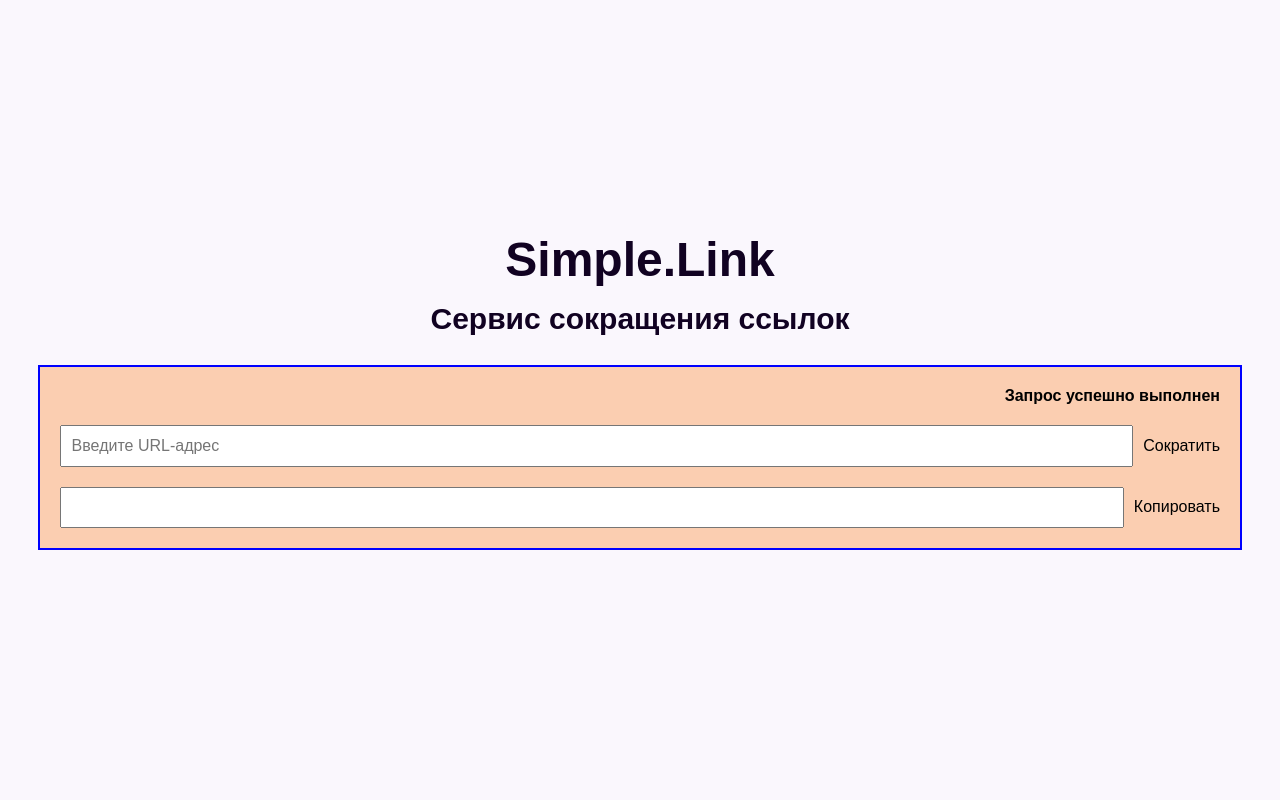
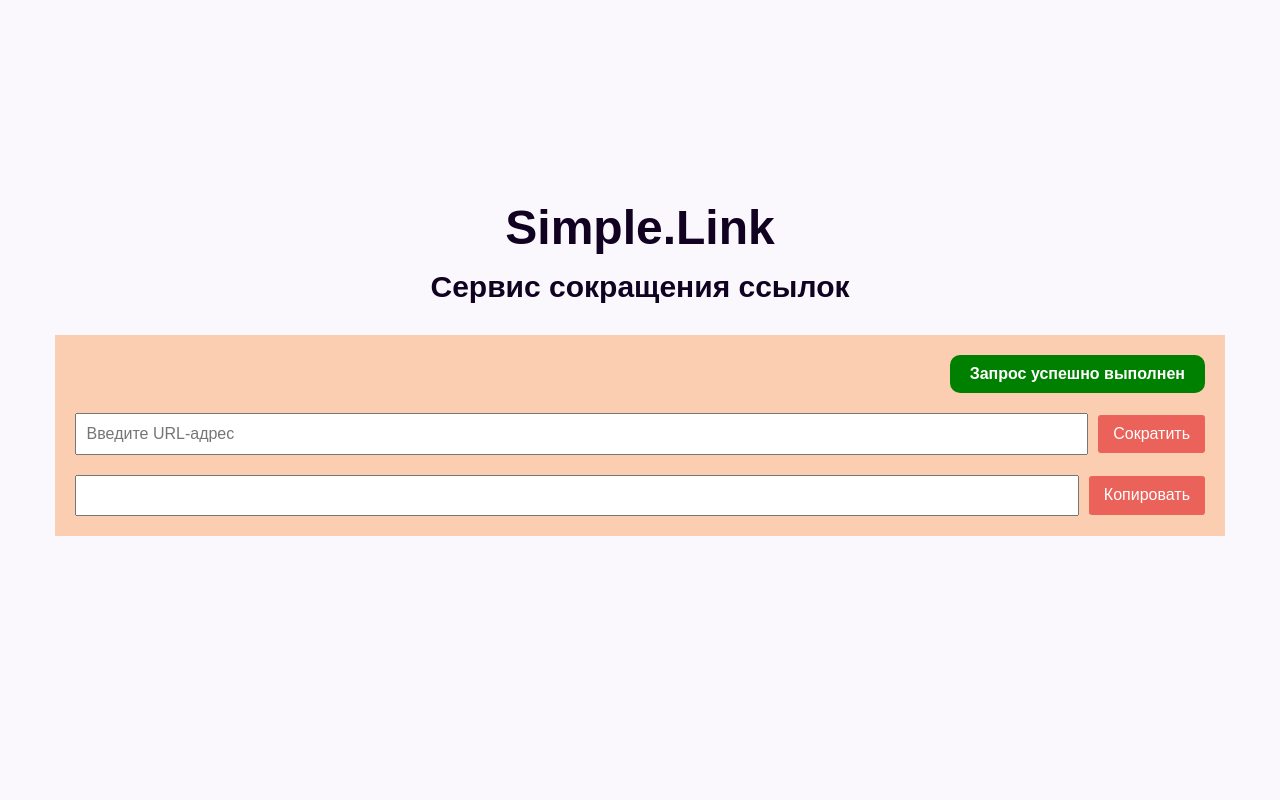
Before and after one commit to a-stec/simple_link, a PHP site: page / in a window 1280 px wide. Run offline with PHP 8.4, Linux system fonts and the light colour scheme.

Commit message:
making edits to the layout

```diff
--- a/assets/css/style.css
+++ b/assets/css/style.css
@@ -9,12 +9,24 @@ html {
 }
 
 body {
-  min-width: 1200px;
+  /* min-width: 1200px; */
   font-family: sans-serif;
   font-weight: 400;
+  font-size: 16px;
 }
 
 /* glob */
+:root {
+  --color_main: #FBCEB1;
+  --color_accent: #e43737b6;
+  --color_focus: #e79b11;
+  --color_hover: #c4464699;
+  --color_active: #c71c1ce8;
+  --color_success: green;
+  --color_error: red;
+}
+
+
 .container {
   max-width: 1200px;
   margin: 0 auto;
@@ -29,16 +41,16 @@ body {
   display: flex;
 }
 
-.btn {
-  padding: 10px 15px;
-  border-radius: 3px;
-}
-
 .btn-reset {
   border: none;
   padding: 0;
   background-color: transparent;
   cursor: pointer;
+}
+
+.btn {
+  padding: 10px 15px;
+  border-radius: 3px;
 }
 
 .input {
@@ -49,18 +61,20 @@ body {
 
 /* body */
 .body {
+  position: relative;
+  min-width: 320px;
+  height: 100vh;
   background-color: #FAF7FD;
 }
 
 .body__wrapper {
-  margin-top: 15%;
-  margin-bottom: 50px;
+  position: relative;
+  top: 25%;
 }
 
 /* header */
 .header {
   margin-bottom: 30px;
-  padding-top: 40px;
   text-align: center;
   /* outline: 2px solid coral; */
 }
@@ -88,16 +102,14 @@ body {
 /* main */
 
 /* short */
-.short__container {
+.short__wrapper {
   flex-direction: column;
   padding: 20px;
-  background-color: #FBCEB1;
-  outline: 2px solid blue;
+  background-color: var(--color_main);
 }
 
 .short__alert {
   align-self: flex-end;
-  margin-bottom: 20px;
 }
 
 .short__print {
@@ -105,9 +117,64 @@ body {
   align-items: center;
 }
 
+.short__btn {
+  color: white;
+  background-color: var(--color_accent);
+}
+
+.short__btn_effects {
+  position: relative;
+  transition: background-color 0.3s ease-in-out;
+}
+
+.short__btn_effects::before {
+  content: "";
+  position: absolute;
+  top: 0;
+  right: 0;
+  bottom: 0;
+  left: 0;
+  outline: 2px solid var(--color_focus);
+  outline-offset: 3px;
+  opacity: 0;
+  transition: opacity 0.3s ease-in-out;
+}
+
+.short__btn_effects:focus::before {
+  opacity: 1;
+}
+
+/* .short__btn_effects:hover {
+  background-color: var(--color_hover);
+}
+
+.short__btn_effects:active {
+  background-color: var(--color_active);
+} */
+
+
+
 /* form */
 .form {
   justify-content: space-between;
   align-items: center;
   margin-bottom: 20px;
 }
+
+/* alert */
+.alert {
+  font-size: initial;
+  margin-bottom: 20px;
+  padding: 10px 20px;
+  border-radius: 10px;
+  max-width: 260px;
+  color: white;
+}
+
+.alert_success {
+  background-color: var(--color_success);
+}
+
+.alert_error {
+  background-color: var(--color_error);
+}
--- a/index.php
+++ b/index.php
@@ -20,17 +20,19 @@
 
       <main class="main">
         <div class="short">
-          <div class="container short__container flex">
-            <div class="short__alert">
-              <strong>Запрос успешно выполнен</strong>
+          <div class="container">
+            <div class="short__wrapper flex">
+              <div class="short__alert alert alert_success">
+                <strong class="alert__text">Запрос успешно выполнен</strong>
               </div>
               <form action="https://jsonplaceholder.typicode.com/posts" method="POST" class="form flex short__form">
                 <input type="text" name="url" class="input form__input" placeholder="Введите URL-адрес">
-              <button type="submit" class="btn btn-reset form__btn">Сократить</button>
+                <button type="submit" class="btn btn-reset form__btn short__btn short__btn_effects">Сократить</button>
               </form>
               <div class="short__print flex">
                 <input type="text" name="short" class="input short__input" readonly>
-              <button class="btn btn-reset short__btn">Копировать</button>
+                <button class="btn btn-reset short__btn short__btn_effects">Копировать</button>
+              </div>
             </div>
           </div>
         </section>
```
Lines whose indentation alone changed are shown as unchanged.
